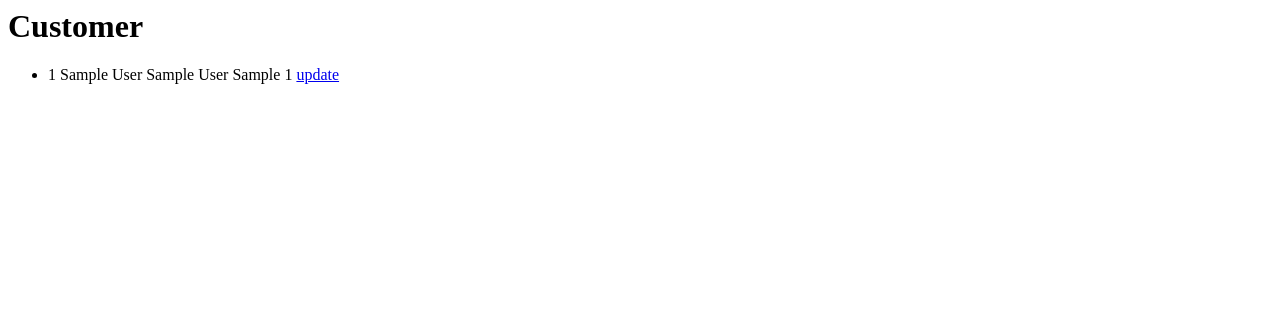
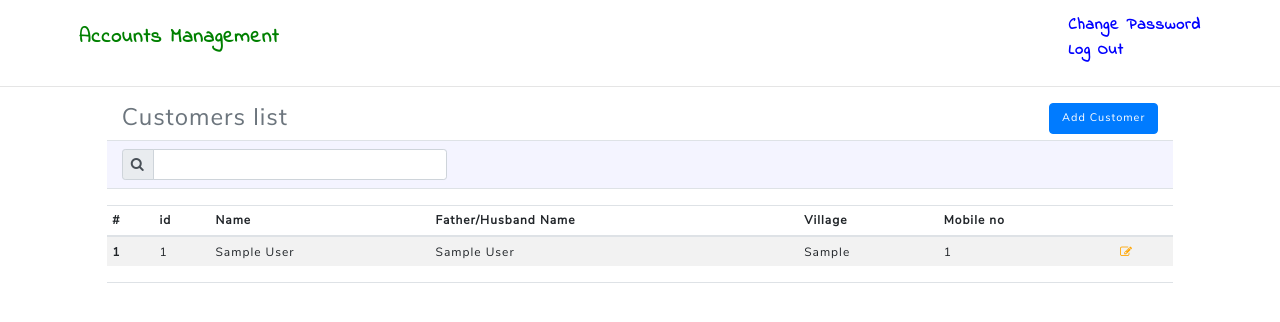
Before and after one commit to dilipj17/dairy-webstie, a Django app: page /customer/view/ in a window 1280 px wide. Shown: the top 322 px of the page. Run offline with Django 3.2, Linux system fonts and the light colour scheme; a user stored in the database is signed in; tables that the repository leaves empty hold one stand-in row (values such as "Sample post"); some libraries are stand-ins or nearby versions.

Commit message:
customer table is done

```diff
--- a/customer/templates/customer_list.html
+++ b/customer/templates/customer_list.html
@@ -1,11 +1,69 @@
-<h1>Customer</h1>
-<ul>
-{% for customer in object_list %}
-    <li>{{ customer.cust_id }} {{ customer.name }} {{customer.father_or_husband_name}} {{customer.village}} {{customer.mobile_no}}
-      <a href="{%url 'cust:update' customer.id%}">update</a>
-      <!-- <a href="{%url 'cust:delete' customer.id%}">delete</a> -->
-    </li>
-{% empty %}
-    <li>No Customers yet.</li>
-{% endfor %}
-</ul>
+{% extends 'base_templates/base.html'%}
+{%block title%} customers {%endblock%}
+{%block content%}
+<style media="screen">
+.table td, .table th {
+  padding: 0.35rem;
+  vertical-align: top;
+  border-top: 1px solid #dee2e6;
+}
+</style>
+<hr>
+  <div class="container-fluid">
+    <div class="row">
+      <div class="col-sm-1"></div>
+      <div class="col-sm-10">
+        <div class="row">
+          <div class="col-sm-4 text-muted"><h4>Customers list</h4></div>
+          <div class="col-sm-4"></div>
+          <div class="col-sm-4 text-muted text-right"><span class="btn btn-primary" style="font-size:11px"><a href="{%url 'cust:add'%}" class="text-white">Add Customer</a></span></div>
+        </div>
+        <div class="row border-top border-bottom mb-3" style="background-color:#f4f4ff">
+          <div class="col-sm-4">
+            <div class="input-group input-group-sm mt-2 mb-2">
+                <div class="input-group-prepend">
+                  <span class="input-group-text" id="inputGroup-sizing-sm"><i class="fa fa-search"></i></span>
+                </div>
+                <input type="text" class="form-control" aria-label="Sizing example input" aria-describedby="inputGroup-sizing-sm">
+            </div>
+          </div>
+        </div>
+        <div class="row">
+          <table class="table table-striped" style="font-size:12px;">
+            <thead>
+              <tr>
+                <th scope="col">#</th>
+                <th scope="col">id</th>
+                <th scope="col">Name</th>
+                <th scope="col">Father/Husband Name</th>
+                <th scope="col">Village</th>
+                <th scope="col">Mobile no</th>
+                <th scope="col"></th>
+              </tr>
+            </thead>
+            <tbody>
+              {% for customer in object_list %}
+              <tr>
+                <th scope="row">{{forloop.counter}}</th>
+                <td>{{ customer.cust_id }} </td>
+                <td>{{ customer.name }}</td>
+                <td>{{customer.father_or_husband_name}}</td>
+                <td>{{customer.village}}</td>
+                <td>{{customer.mobile_no}}</td>
+                <td>
+                  <a href="{%url 'cust:update' customer.id%}" style="color:#FFA500;"><i class="fa fa-edit"></i></a>
+                  <!-- <a href="{%url 'cust:delete' customer.id%}"><i class="fa fa-trash-o"></i></a> -->
+                </td>
+              </tr>
+              {% empty %}
+                  <tr>No Customers yet.</tr>
+              {% endfor %}
+            </tbody>
+          </table>
+        </div>
+        <div class="row border-top"></div>
+      </div>
+      <div class="col-sm-1"></div>
+    </div>
+  </div>
+{%endblock%}
```
